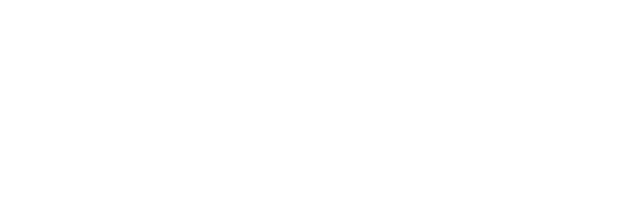
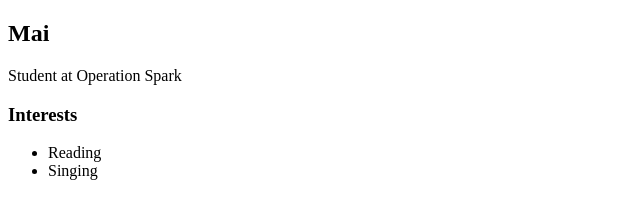
Before and after one commit to Mai-Leilah/Mai-Leilah.github.io, a plain HTML site: page index.html in a window 1280 px wide. Shown: the whole page, without its empty margins (0-640 px from the left). Drawn offline with Linux system fonts and the light colour scheme.

Commit message:
add index.html and css files

```diff
--- a/index.html
+++ b/index.html
@@ -1,13 +1,32 @@
 <!DOCTYPE html>
 <html>
   <head>
-    <title>CHANGE ME</title>
+    <title>My Awesome Website</title>
   </head>
 
   <body>
     <!-- All content goes here -->
     <div id="all-contents">
+     <nav>
 
+     </nav>
+
+     <main>
+      <div class="sidebar">
+
+      </div>
+      <div class="content">
+<h2>Mai</h2>
+<p>Student at Operation Spark</p>
+<div id="interests">
+  <h3>Interests</h3>
+  <ul>
+    <li>Reading</li>
+    <li>Singing</li>
+  </ul>
+</div>
+      </div>
+     </main>
     </div>
   </body>
 </html>
```
